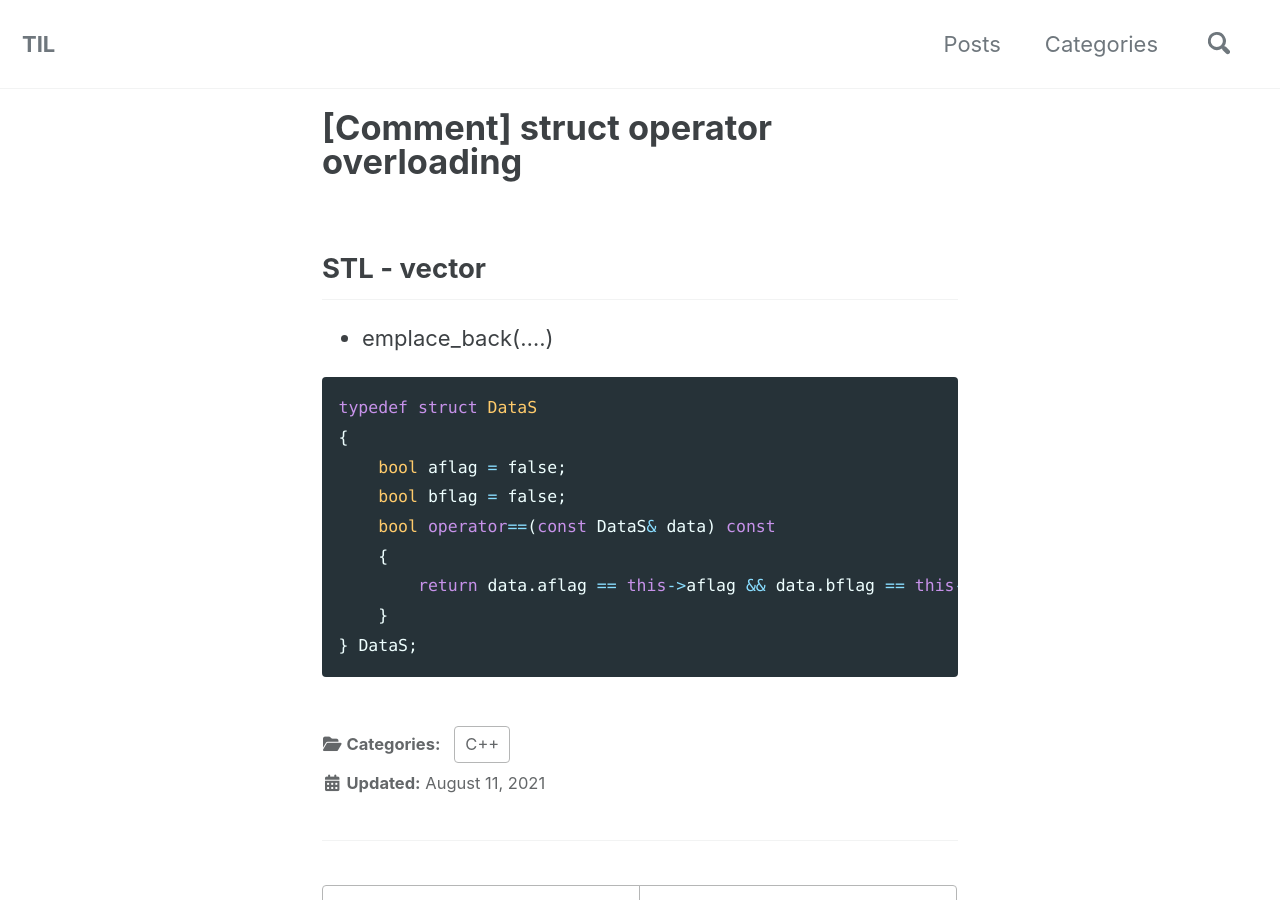
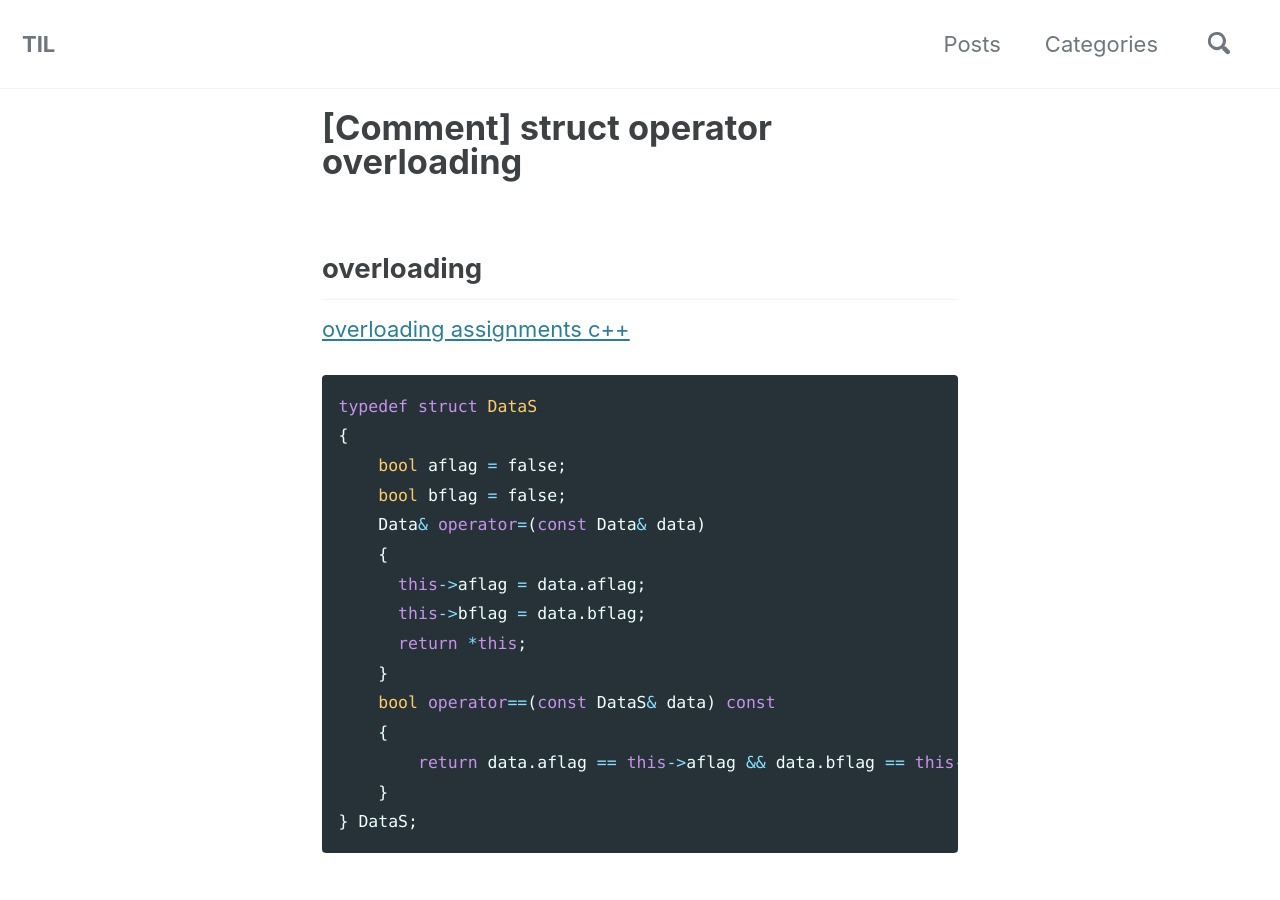
Before and after one commit to sujinsjlee/TIL, a Jekyll site: the page built from _posts/2021-08-11-C++_operator.md, in a window 1280 px wide and 900 px high. Built offline with Jekyll 4.4.1, drawn with Linux system fonts in a browser that asks for light colours; cached includes are drawn as plain includes; nearby versions of some CDN libraries.

Commit message:
[c++] update example code

````diff
--- a/_posts/2021-08-11-C++_operator.md
+++ b/_posts/2021-08-11-C++_operator.md
@@ -6,14 +6,20 @@ tags:
   - C++
 ---
 
-## STL - vector
-- emplace_back(....)
+## overloading
+[overloading assignments c++](https://www.ibm.com/docs/en/i/7.1?topic=only-overloading-assignments-c)
 
 ```c++
 typedef struct DataS
 {
     bool aflag = false;
     bool bflag = false;
+    Data& operator=(const Data& data)
+    {
+      this->aflag = data.aflag;
+      this->bflag = data.bflag;
+      return *this;
+    }
     bool operator==(const DataS& data) const
     {
         return data.aflag == this->aflag && data.bflag == this->bflag;
````
